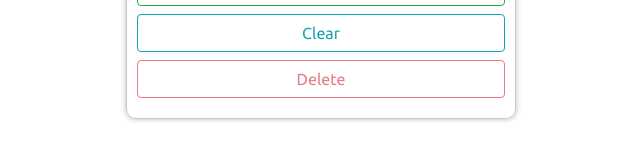
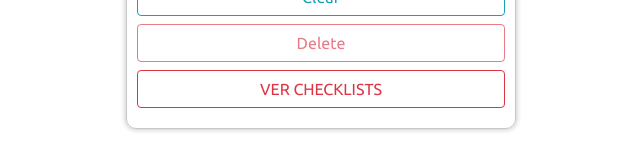
Before and after one commit to LeandroHornos/mychecklists, a React (Create React App) app: page /edit in a window 1280 px wide. Shown: the part 666-822 px from the top of the page, without its empty margins (319-959 px from the left). Built offline with nearby package versions, Linux system fonts and the light colour scheme; no server answers.

Commit message:
Cargo checklists del usuario, problemas con Auth, currentUser null

```diff
--- a/src/Components/ChecklistEditor.jsx
+++ b/src/Components/ChecklistEditor.jsx
@@ -133,6 +133,15 @@ const ChecklistEditor = () => {
             <Button block variant="outline-danger" disabled>
               Delete
             </Button>
+            <Button
+              onClick={() => {
+                history.push("./checklists");
+              }}
+              block
+              variant="outline-danger"
+            >
+              VER CHECKLISTS
+            </Button>
           </div>
         </div>
       </div>
--- a/src/Components/ChecklistWall.jsx
+++ b/src/Components/ChecklistWall.jsx
@@ -31,8 +31,8 @@ const ChecklistWall = (props) => {
       console.log("vamos a buscar las checklists de", currentUser);
       try {
         await ref
+          .get()
           .where("creatorid", "==", currentUser.uid)
-          .get()
           .then((items) => {
             const lists = items.docs.map((doc) => {
               return { ...doc.data(), id: doc.id };
@@ -48,7 +48,7 @@ const ChecklistWall = (props) => {
 
     fetchData();
     // eslint-disable-next-line react-hooks/exhaustive-deps
-  }, []);
+  }, currentUser);
 
   return (
     <div>
```
